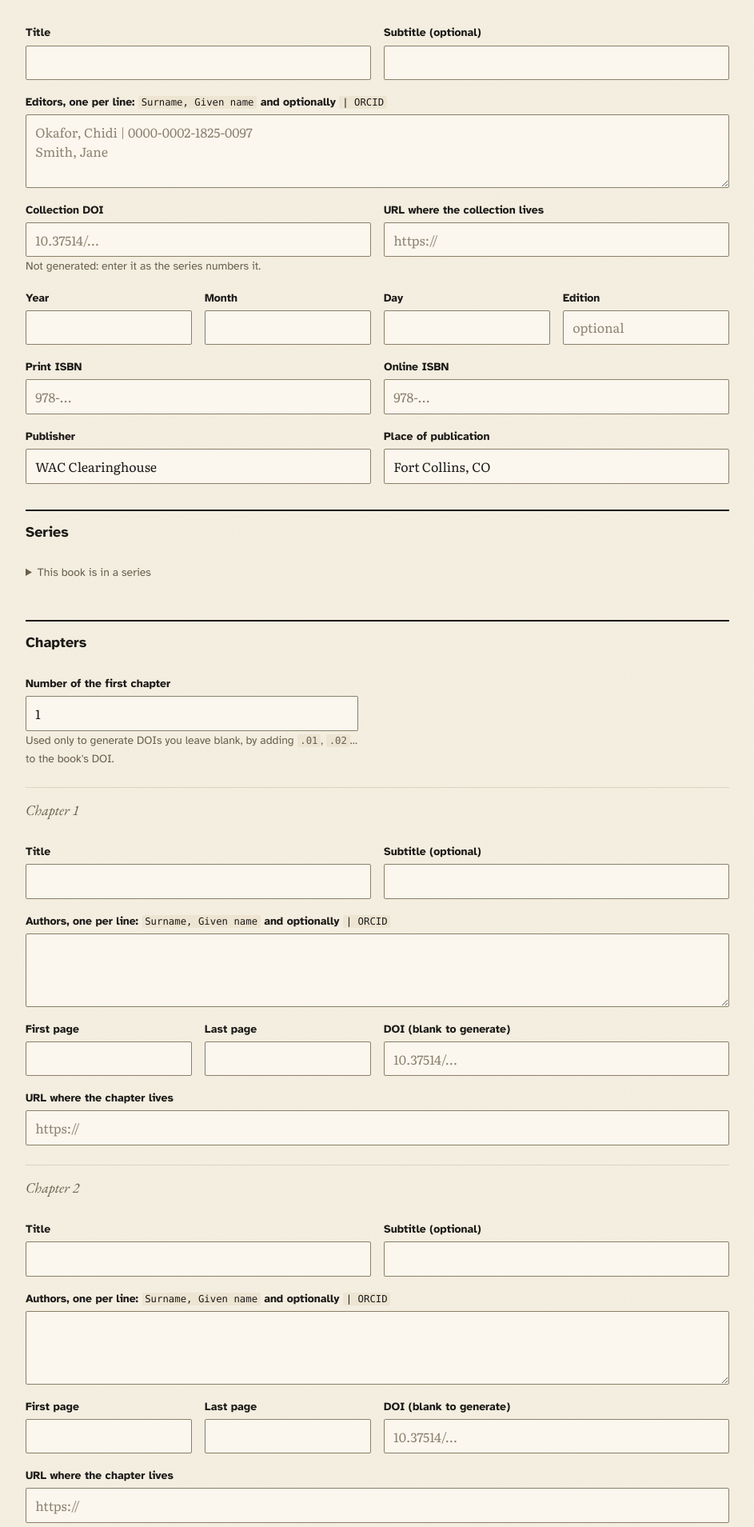
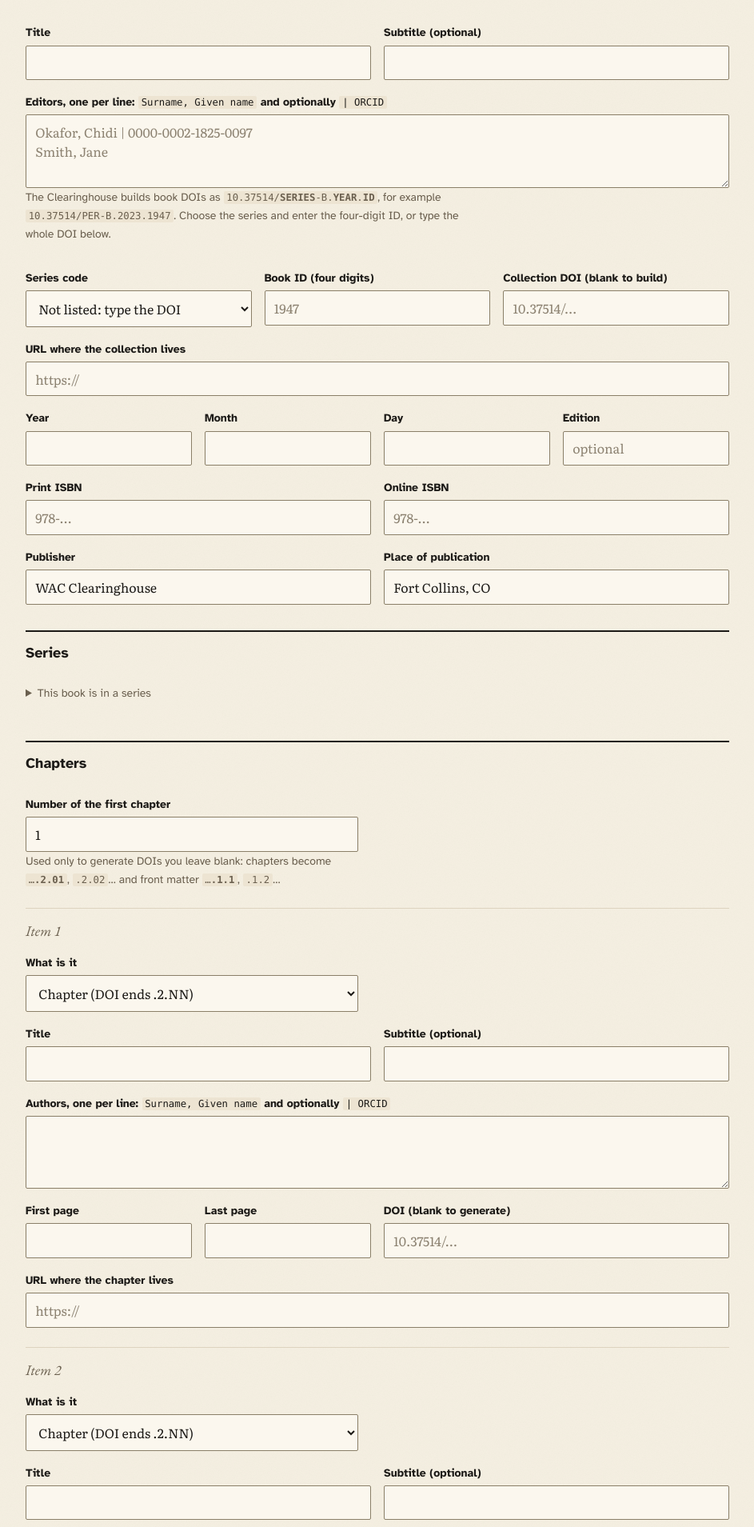
Before and after one commit to justalewis/wacc-doi-tool, a Flask app: page /book in a window 1280 px wide. Shown: the part 504-2413 px from the top of the page at 80% size, without its empty margins (168-1111 px from the left). Run offline with Flask 3, Linux system fonts and the light colour scheme.

Commit message:
Build book and chapter DOIs from the Clearinghouse pattern
SERIES-B.YEAR.NNNN for the book (series PER/PRA/INT/ATD plus a four-digit ID),
.1.N for front matter, .2.NN for chapters. Each item on the book form is marked
chapter or front matter; generated DOIs are flagged for confirmation.

Co-Authored-By: Claude Sonnet 5.5 <noreply@anthropic.com>
Claude-Session: https://claude.ai/code/session_0133TtibVCeg3ttoYTNtstM6

```diff
--- a/app.py
+++ b/app.py
@@ -160,7 +160,7 @@ def health():
 
 def _blank_row():
     return {"title": "", "subtitle": "", "authors": "", "first": "", "last": "",
-            "doi": "", "url": ""}
+            "doi": "", "url": "", "part": ""}
 
 
 def _form_values(form):
@@ -171,7 +171,7 @@ def _form_values(form):
 
 
 def _rows_from(form):
-    cols = ["title", "subtitle", "authors", "first", "last", "doi", "url"]
+    cols = ["title", "subtitle", "authors", "first", "last", "doi", "url", "part"]
     lists = {c: form.getlist(f"a_{c}") for c in cols}
     n = max((len(v) for v in lists.values()), default=0)
     return [{c: (lists[c][i].strip() if i < len(lists[c]) else "") for c in cols}
@@ -390,6 +390,12 @@ def metadata_download():
 BOOK_TYPES = {"edited": "edited_book", "monograph": "monograph"}
 BOOK_LABEL = {"edited": "Edited collection", "monograph": "Monograph"}
 BOOK_MIN_ROWS = {"edited": 6, "monograph": 0}
+# DOI pattern read from the Clearinghouse's existing books (see README):
+#   PREFIX/{SERIES}-B.{YEAR}.{NNNN}[.1.N front matter | .2.NN chapter]
+BOOK_SERIES = {"PER": "Perspectives on Writing", "PRA": "Practice & Possibilities",
+               "INT": "International Exchanges on the Study of Writing",
+               "ATD": "Across the Disciplines books"}
+BOOK_ID_RE = re.compile(r"^\d{4}$")
 PUBLISHER = os.environ.get("WACDOI_PUBLISHER", "WAC Clearinghouse")
 PUBLISHER_PLACE = os.environ.get("WACDOI_PUBLISHER_PLACE", "Fort Collins, CO")
 
@@ -399,7 +405,7 @@ def _book_values(form):
         "dep_name", "dep_email", "registrant", "type", "b_title", "b_subtitle", "b_people",
         "b_doi", "b_url", "year", "month", "day", "edition", "isbn_print", "isbn_online",
         "publisher", "place", "series_title", "series_issn_print", "series_issn_online",
-        "start_no")}
+        "start_no", "series_code", "book_id")}
     if v["type"] not in BOOK_TYPES:
         v["type"] = "edited"
     return v
@@ -442,9 +448,20 @@ def parse_book(form):
         errors.append("The URL where the book lives is required (starting http:// or https://).")
     book_doi = xb.normalize_doi(v["b_doi"])
     seen: set[str] = set()
+    code = v["series_code"].upper()
+    if code and code not in BOOK_SERIES:
+        errors.append(f"Unknown series code “{code}”.")
+    if v["book_id"] and not BOOK_ID_RE.match(v["book_id"]):
+        errors.append("The book ID is the four-digit number in the book's DOI "
+                      "(as in PER-B.2023.1947), digits only.")
+    if not book_doi and code in BOOK_SERIES and BOOK_ID_RE.match(v["book_id"]) \
+            and re.fullmatch(r"\d{4}", v["year"]):
+        book_doi = f"{PREFIX}/{code}-B.{v['year']}.{v['book_id']}"
+        warnings.append(f"No book DOI entered, so {book_doi} was built from the series, year and "
+                        "book ID. Confirm it is the DOI the book already uses elsewhere.")
     if not book_doi:
-        errors.append("The book's own DOI is required. It is not generated, because book DOIs "
-                      "follow the series' numbering. Enter it exactly as the series does.")
+        errors.append("The book's own DOI is required: choose the series and enter the "
+                      "four-digit book ID so it can be built, or type the DOI in full.")
     else:
         v["b_doi"] = book_doi
         _check_doi(book_doi, "Book", seen, errors)
@@ -494,23 +511,29 @@ def parse_book(form):
         errors.append("Starting chapter number must be a whole number.")
 
     chapters: list[xb.Chapter] = []
-    live = [r for r in rows if any(r.values())]
+    live = [r for r in rows if any(val for k, val in r.items() if k != "part")]
     if edited and not live:
         errors.append("An edited collection needs at least one chapter.")
+    next_chapter, next_front = start, 1
     for i, r in enumerate(live):
-        where = f"Chapter {i + 1}"
+        front = r["part"] == "front"
+        where = f"{'Front matter' if front else 'Chapter'} {i + 1}"
         if not r["title"]:
             errors.append(f"{where}: title is required.")
         if not URL_RE.match(r["url"]):
-            errors.append(f"{where}: the URL where the chapter lives is required "
+            errors.append(f"{where}: the URL where it lives is required "
                           "(starting http:// or https://).")
         doi = xb.normalize_doi(r["doi"])
         if not doi and book_doi:
-            doi = f"{book_doi}.{start + i:02d}"
+            doi = f"{book_doi}.1.{next_front}" if front else f"{book_doi}.2.{next_chapter:02d}"
             r["doi"] = doi
-            warnings.append(f"{where}: no DOI entered, so {doi} was generated by adding a "
-                            "chapter number to the book's DOI. Confirm that matches how the "
-                            "series numbers its chapters.")
+            warnings.append(f"{where}: no DOI entered, so {doi} was generated "
+                            f"({'front matter is .1.N' if front else 'chapters are .2.NN'} "
+                            "in the Clearinghouse pattern). Confirm it matches the book's other DOIs.")
+        if front:
+            next_front += 1
+        else:
+            next_chapter += 1
         if doi:
             _check_doi(doi, where, seen, errors)
         elif not book_doi:
@@ -553,7 +576,7 @@ def book():
         kind = request.args.get("type") if request.args.get("type") in BOOK_TYPES else "edited"
         v = {"type": kind, "registrant": REGISTRANT, "publisher": PUBLISHER,
              "place": PUBLISHER_PLACE, "start_no": "1"}
-        return render_template("book.html", v=v, rows=_book_rows_for_render([], kind),
+        return render_template("book.html", v=v, rows=_book_rows_for_render([], kind), book_series=BOOK_SERIES,
                                label=BOOK_LABEL[kind], errors=[], warnings=[])
 
     v, rows, errors, warnings, built = parse_book(request.form)
@@ -564,7 +587,7 @@ def book():
             rows.append(_blank_row())
             errors = []
         return render_template("book.html", v=v, rows=_book_rows_for_render(rows, kind),
-                               label=BOOK_LABEL[kind], errors=errors,
+                               book_series=BOOK_SERIES, label=BOOK_LABEL[kind], errors=errors,
                                warnings=warnings if action != "add_row" else [])
 
     dep, bk, chapters = built
--- a/templates/book.html
+++ b/templates/book.html
@@ -31,12 +31,21 @@
     <label>{{ 'Editors' if edited else 'Authors' }}, one per line: <code>Surname, Given name</code> and optionally <code>| ORCID</code>
       <textarea name="b_people" rows="3" placeholder="Okafor, Chidi | 0000-0002-1825-0097&#10;Smith, Jane">{{ v.get('b_people','') }}</textarea>
     </label>
-    <div class="grid2">
-      <label>{{ 'Collection' if edited else 'Book' }} DOI
-        <input name="b_doi" value="{{ v.get('b_doi','') }}" placeholder="{{ prefix }}/…" required>
-        <span class="hint">Not generated: enter it as the series numbers it.</span></label>
-      <label>URL where the {{ 'collection' if edited else 'book' }} lives<input name="b_url" value="{{ v.get('b_url','') }}" placeholder="https://" required></label>
+    <p class="hint">The Clearinghouse builds book DOIs as <code>{{ prefix }}/<b>SERIES</b>-B.<b>YEAR</b>.<b>ID</b></code>,
+    for example <code>{{ prefix }}/PER-B.2023.1947</code>. Choose the series and enter the four-digit ID, or type the whole DOI below.</p>
+    <div class="grid3">
+      <label>Series code
+        <select name="series_code">
+          <option value="">Not listed: type the DOI</option>
+          {% for code, name in book_series.items() %}
+          <option value="{{ code }}" {{ 'selected' if v.get('series_code') == code }}>{{ code }}: {{ name }}</option>
+          {% endfor %}
+        </select></label>
+      <label>Book ID (four digits)<input name="book_id" value="{{ v.get('book_id','') }}" inputmode="numeric" maxlength="4" placeholder="1947"></label>
+      <label>{{ 'Collection' if edited else 'Book' }} DOI (blank to build)
+        <input name="b_doi" value="{{ v.get('b_doi','') }}" placeholder="{{ prefix }}/…"></label>
     </div>
+    <label>URL where the {{ 'collection' if edited else 'book' }} lives<input name="b_url" value="{{ v.get('b_url','') }}" placeholder="https://" required></label>
     <div class="grid4">
       <label>Year<input name="year" value="{{ v.get('year','') }}" inputmode="numeric" maxlength="4" required></label>
       <label>Month<input name="month" value="{{ v.get('month','') }}" inputmode="numeric" maxlength="2"></label>
@@ -67,12 +76,17 @@
     <legend>{{ 'Chapters' if edited else 'Chapters (optional)' }}</legend>
     <label class="narrow">Number of the first chapter
       <input name="start_no" value="{{ v.get('start_no','1') }}" inputmode="numeric">
-      <span class="hint">Used only to generate DOIs you leave blank, by adding <code>.01</code>, <code>.02</code>… to the book's DOI.</span>
+      <span class="hint">Used only to generate DOIs you leave blank: chapters become <code>…<b>.2.01</b></code>, <code>.2.02</code>… and front matter <code>…<b>.1.1</b></code>, <code>.1.2</code>…</span>
     </label>
 
     {% for r in rows %}
     <div class="article">
-      <h3>Chapter {{ loop.index }}</h3>
+      <h3>Item {{ loop.index }}</h3>
+      <label class="narrow">What is it
+        <select name="a_part">
+          <option value="chapter" {{ 'selected' if r.part != 'front' }}>Chapter (DOI ends .2.NN)</option>
+          <option value="front" {{ 'selected' if r.part == 'front' }}>Front matter, e.g. introduction (DOI ends .1.N)</option>
+        </select></label>
       <div class="grid2">
         <label>Title<input name="a_title" value="{{ r.title }}"></label>
         <label>Subtitle (optional)<input name="a_subtitle" value="{{ r.subtitle }}"></label>
```
Also changed, not shown: tests/test_app.py (+23 -3 lines), README.md.
